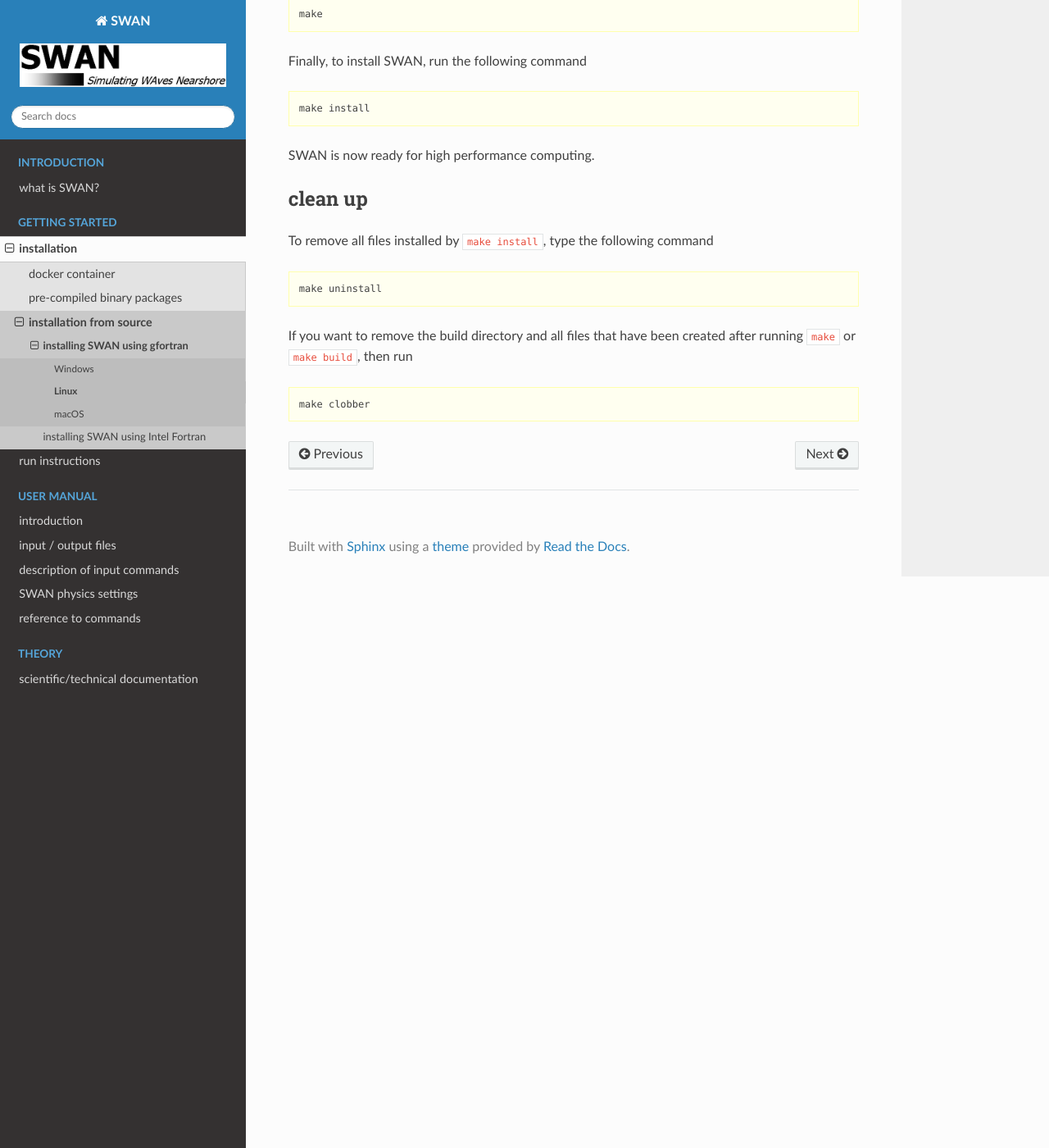
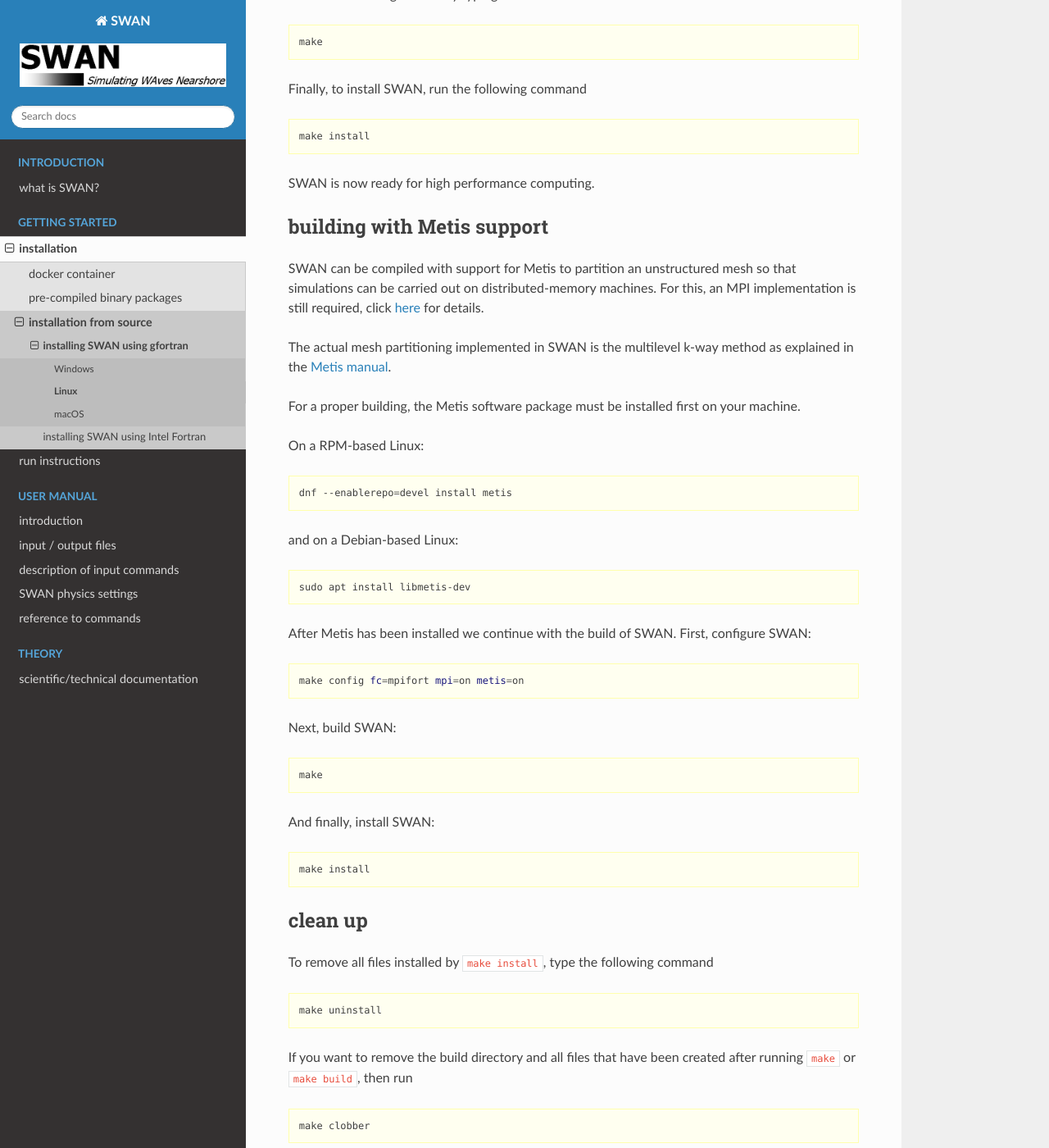
Before and after one commit to delftwaves/swan-docs, a Sphinx documentation site: the page built from docs/getting_started/gnu_fortran/linux.rst, in a window 1280 px wide and 1400 px high, scrolled down 4639 px. Shown: the whole window at 82% size. Built offline with Sphinx 7.4.7 and the Read the Docs theme 3.1.0, drawn with Linux system fonts in a browser that asks for light colours; some of the changed text lies outside the part shown.

Commit message:
update documentation

```diff
--- a/docs/getting_started/gnu_fortran/linux.rst
+++ b/docs/getting_started/gnu_fortran/linux.rst
@@ -165,6 +165,7 @@
     ===================  ==================================================================
     ``fc=<compiler>``    the Fortran90 compiler to use [default is determined by ``CMake``]
     ``mpi=on``           enable build of SWAN with MPI [``off`` by default]
+    ``metis=on``         enable build of SWAN with Metis [``off`` by default]
     ``prefix=<folder>``  set the installation folder [``$HOME/wavemodels/swan by`` default]
     ===================  ==================================================================
 
@@ -231,6 +234,47 @@
 
 SWAN is now ready for high performance computing.
 
+building with Metis support
+---------------------------
+
+SWAN can be compiled with support for Metis to partition an unstructured mesh so that simulations can be carried out on distributed-memory machines.
+For this, an MPI implementation is still required, click :ref:`here <bmpi>` for details.
+
+The actual mesh partitioning implemented in SWAN is the multilevel k-way method
+as explained in the `Metis manual <https://github.com/KarypisLab/METIS/tree/master/manual>`_.
+
+For a proper building, the Metis software package must be installed first on your machine.
+
+On a RPM-based Linux:
+
+.. code-block:: bash
+
+   dnf --enablerepo=devel install metis
+
+and on a Debian-based Linux:
+
+.. code-block:: bash
+
+   sudo apt install libmetis-dev
+
+After Metis has been installed we continue with the build of SWAN. First, configure SWAN:
+
+.. code-block:: bash
+
+   make config fc=mpifort mpi=on metis=on
+
+Next, build SWAN:
+
+.. code-block:: bash
+
+   make
+
+And finally, install SWAN:
+
+.. code-block:: bash
+
+   make install
+
 clean up
 --------
 
```
Also changed, not shown: other parts of docs/getting_started/gnu_fortran/linux.rst (+2 -0 lines), docs/getting_started/gnu_fortran/macos.rst (+34 -0 lines).
